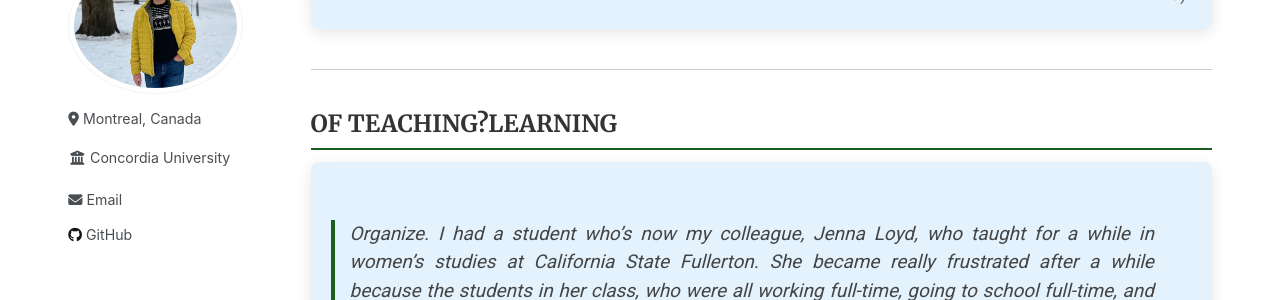
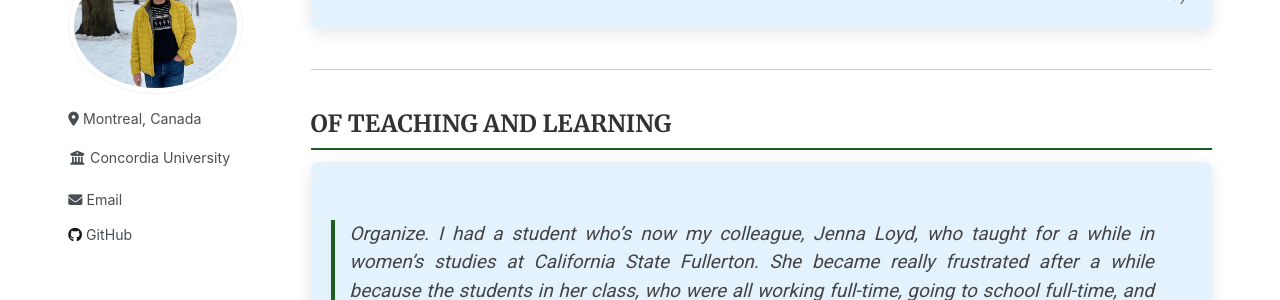
Before and after one commit to Mohsnmonji/mohsnmonji.github.io, a Jekyll site: the page built from _pages/teaching.md, in a window 1280 px wide and 900 px high, scrolled down 466 px. Shown: the part 151-451 px from the top of the window. Built offline with Jekyll 4.4.1, drawn with Linux system fonts in a browser that asks for light colours.

Commit message:
Update teaching.md

```diff
--- a/_pages/teaching.md
+++ b/_pages/teaching.md
@@ -76,7 +76,7 @@ author_profile: true
 <hr class="section-divider">
 
 <div class="teaching-section">
-  <h2> OF TEACHING?LEARNING </h2>
+  <h2> OF TEACHING AND LEARNING </h2>
   <div class="teaching-card">
     <blockquote style="font-style: italic; border-left: 4px solid #1B5E20; padding-left: 15px; color: #444;">
       Organize. I had a student who’s now my colleague, Jenna Loyd, who taught for a while in women’s studies at California State Fullerton. She became really frustrated after a while because the students in her class, who were all working full-time, going to school full-time, and generally had at least a triple (housework) or a quadruple (caring for elderly parents) day ahead of and behind them, were not doing any reading at all. This is familiar to many people in this room. There are the students who are overprivileged who don’t read because they don’t care, because the instrument they wish to seize by getting a degree has nothing to do with learning anything, and then there are the people who are actually interested in learning who are scrappy and curious but tired. They’re extremely tired. And Jenna was trying to figure out how at least to transform her students’ interest into engagement with a course in radical, anti-racist feminism. The wise young professor concluded that what she should do was turn the question in the room from “Why don’t you want to study these things with me?” to “Why doesn’t the government of California want people like you to study in institutions designed and built by and for the state of California?” It worked.
```
